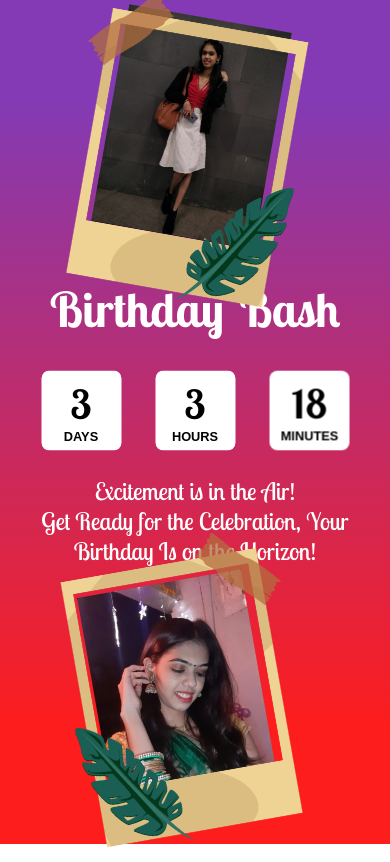
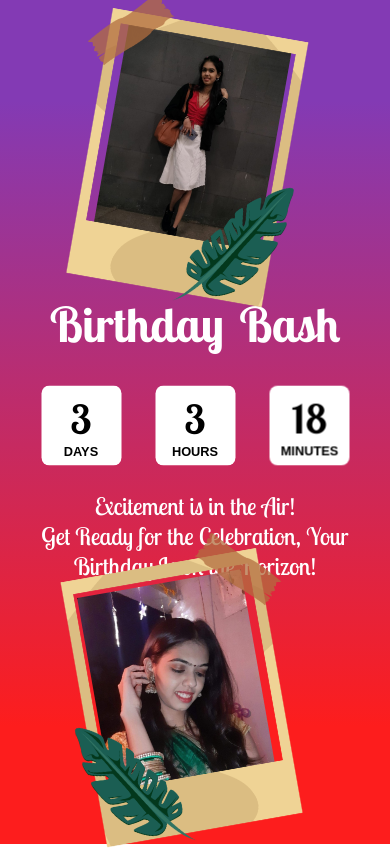
Before and after one commit to akashm2401/my-app, a plain HTML site: page src/template/countdown1.html in a window 390 px wide. Drawn offline with Linux system fonts and the light colour scheme; a web font is replaced by a local one.

Commit message:
addjusted some css for mobile view

```diff
--- a/src/css/countdown1.css
+++ b/src/css/countdown1.css
@@ -104,6 +104,10 @@ body{
 
 /* Extra small devices (phones, 600px and down) */
 @media only screen and (max-width: 600px) {
+    #count-down-one .container{
+        margin: 15px 0;
+    }
+
     #count-down-one .container .birthday-container{
         font-size: 3rem;
         text-align: center;
@@ -196,11 +200,6 @@ body{
 
 /* Extra small devices (phones, 600px and down) */
 @media only screen and (max-width: 600px) {
-    #count-down-one .container{
-        /* background-color: aqua; */
-        /* margin-top: 60px; */
-    }
-
     #frame-one, #frame-two{
         /* margin: 0 auto; */
         left: calc(50% - 125px);
@@ -212,7 +211,7 @@ body{
 
     #photo1{
         height: 220px;
-        top: 2%;
+        top: 4%;
         left: calc(50% - 86px);
     }
 
```
